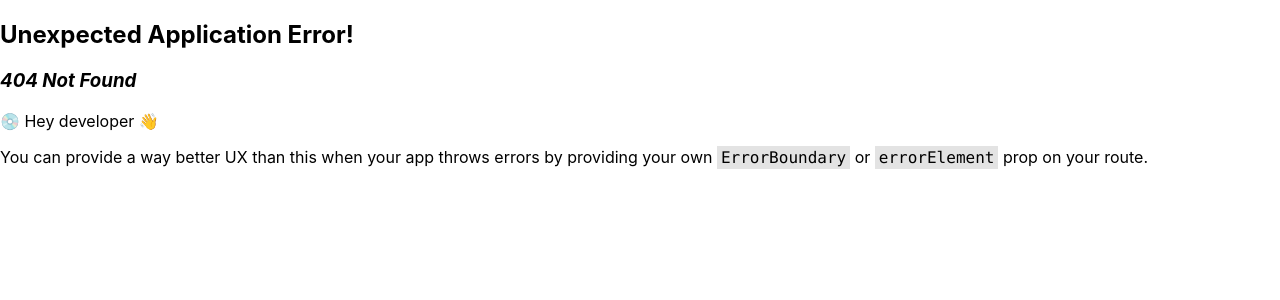
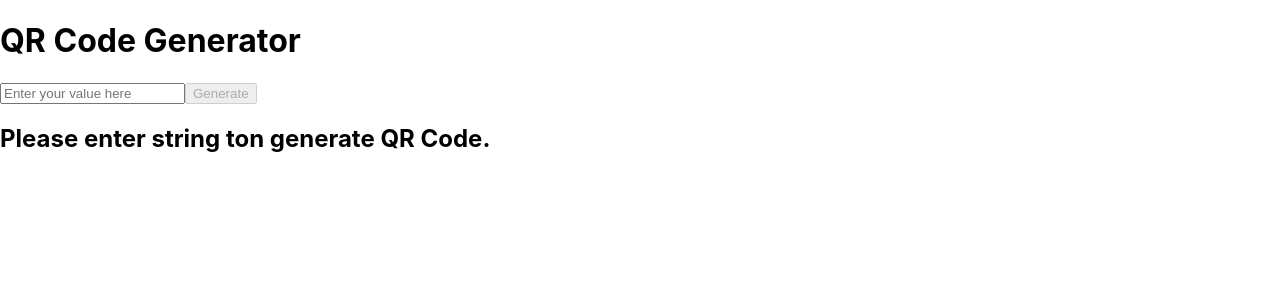
Before and after one commit to puneet-ahuja/react-fe-coding-round-questions, a React (Create React App) app: page /qr-code-generator in a window 1280 px wide. Before the commit this address had no page. Shown: the top 300 px of the page. Built offline with nearby package versions, Linux system fonts and the light colour scheme.

Commit message:
Added code for QR code generator (#8)

```diff
--- a/package.json
+++ b/package.json
@@ -7,6 +7,7 @@
     "react": "^18.3.1",
     "react-dom": "^18.3.1",
     "react-icons": "^5.2.1",
+    "react-qr-code": "^2.0.13",
     "react-router-dom": "^6.23.0",
     "react-scripts": "5.0.1",
     "web-vitals": "^3.5.2"
--- a/src/components/Home/Home.js
+++ b/src/components/Home/Home.js
@@ -39,6 +39,12 @@ const Home = () => {
           <Link to="/tree-view">Tree View</Link>
         </li>
 
+        {/* Link to qr-code-generator */}
+        <li>
+          <Link to="/qr-code-generator">QR Code Generator</Link>
+        </li>
+
+
       </ul>
     </div>
   );
--- /dev/null
+++ b/src/components/QRCodeGenerator/QRCodeGenerator.jsx
@@ -0,0 +1,46 @@
+import QRCode from "react-qr-code";
+import "./QRCodeGenerator.css";
+
+import { useState } from "react";
+
+const QRCodeGenerator = () => {
+  const [inputValue, setInputValue] = useState("");
+  const [qrCode, setQrCode] = useState("");
+
+  return (
+    <>
+      <h1>QR Code Generator</h1>
+      <section className="input-section">
+        <input
+          type="text"
+          placeholder="Enter your value here"
+          value={inputValue}
+          onChange={(event) => {
+            setInputValue(event.target.value);
+          }}
+        ></input>
+        <button
+          onClick={() => {
+            setQrCode(inputValue);
+            setInputValue("");
+          }}
+          disabled={inputValue.trim() === ""}
+        >
+          Generate
+        </button>
+      </section>
+      <section className="qr-code-section">
+        {qrCode ? (
+          <>
+            <h2>Generating QR Code for {qrCode}</h2>
+            <QRCode   size={256} value={qrCode} />
+          </>
+        ) : (
+          <h2>Please enter string ton generate QR Code.</h2>
+        )}
+      </section>
+    </>
+  );
+};
+
+export default QRCodeGenerator;
```
Also changed, not shown: src/App.js (+9 -16 lines), src/components/QRCodeGenerator/QRCodeGenerator.css (added), src/components/QRCodeGenerator/README.md (added), 1 other file (tests, documents, lock files or other folders).
